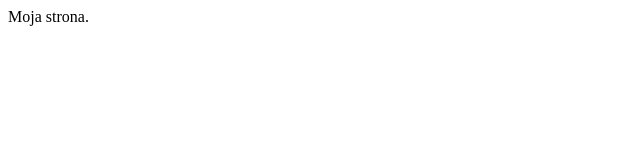
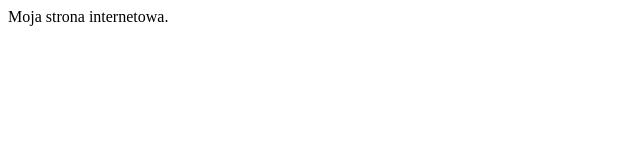
Before and after one commit to ksochiera/cw1_html-1, a plain HTML site: page index.html in a window 1280 px wide. Shown: the full height of the page, 0-640 px from the left. Drawn offline with Linux system fonts and the light colour scheme.

Commit message:
dodano projekt do aptany

```diff
--- a/index.html
+++ b/index.html
@@ -4,6 +4,6 @@
 	</head>
 
 	<body>
-		Moja strona.
+		Moja strona internetowa.
 	</body>
 </html>
```
Also changed, not shown: 1 other file.
